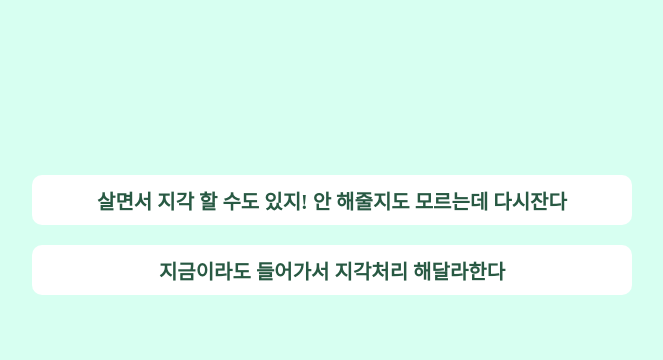
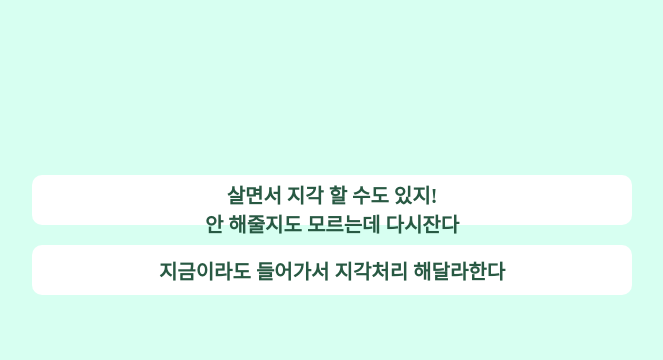
Before and after one commit to soosbk/gradetest, a Django app: page /test1/ in a window 1280 px wide. Shown: the part 2383-2743 px from the top of the page, without its empty margins (316-979 px from the left). Run offline with Django 3.2, Linux system fonts and the light colour scheme; some web fonts are replaced.

Commit message:
Update test1.html

```diff
--- a/mbti/main/templates/test1.html
+++ b/mbti/main/templates/test1.html
@@ -24,7 +24,7 @@
 
                                     {%csrf_token%}
 
-                                        <button type="submit" class="option" name="answer" value=1>살면서 지각 할 수도 있지! 안 해줄지도 모르는데 다시잔다</button>
+                                        <button type="submit" class="option" name="answer" value=1>살면서 지각 할 수도 있지! <br>안 해줄지도 모르는데 다시잔다</button>
                                         <button type="submit" class="option" name="answer" value=2>지금이라도 들어가서 지각처리 해달라한다</button>
 
 
```
